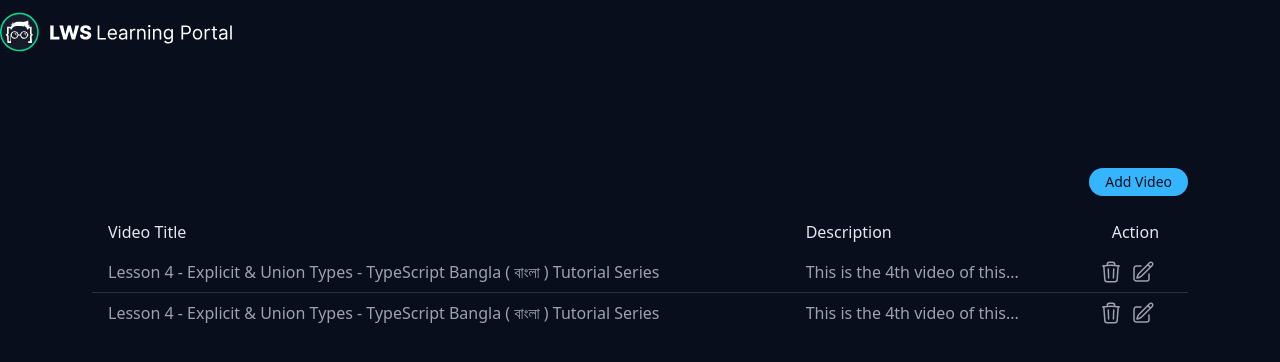
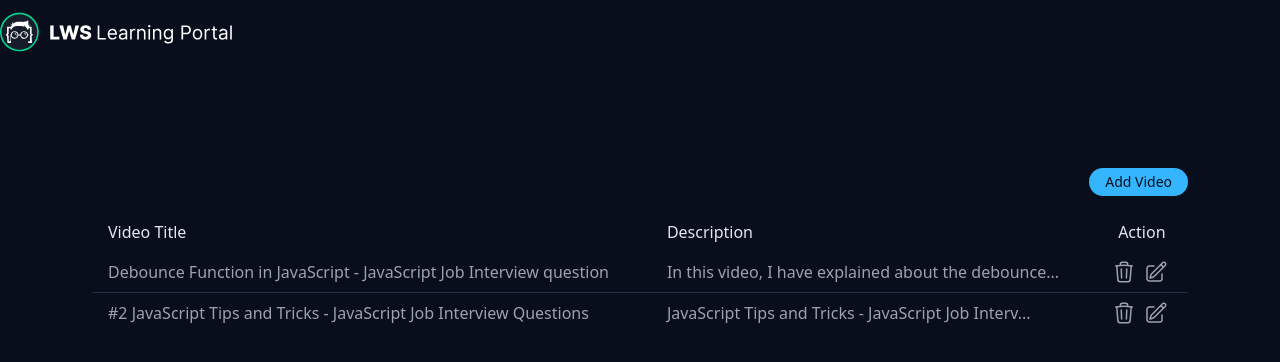
Before and after one commit to numangit/edtech-platform, a React (Create React App) app: page /admin/videos in a window 1280 px wide. Shown: the top 362 px of the page. Built offline with nearby package versions, Linux system fonts and the light colour scheme; data requests are answered from the project's data file.

Commit message:
video details rendered in admin

```diff
--- a/src/component/admin/adminVideo/VideoTableRow.js
+++ b/src/component/admin/adminVideo/VideoTableRow.js
@@ -1,11 +1,14 @@
 import React from 'react';
 
-const VideoTableRow = () => {
+const VideoTableRow = ({ video }) => {
+
+    //destructuring video info
+    const { id, title, description } = video || {};
+
     return (
         <tr>
-            <td className="table-td">Lesson 4 - Explicit &amp; Union Types - TypeScript Bangla ( বাংলা )
-                Tutorial Series</td>
-            <td className="table-td">This is the 4th video of this...</td>
+            <td className="table-td">{title}</td>
+            <td className="table-td">{description.substring(0, 50)}...</td>
             <td className="table-td flex gap-x-2">
                 <svg fill="none" viewBox="0 0 24 24" strokeWidth="1.5" stroke="currentColor"
                     className="w-6 h-6 hover:text-red-500 cursor-pointer transition-all">
```
